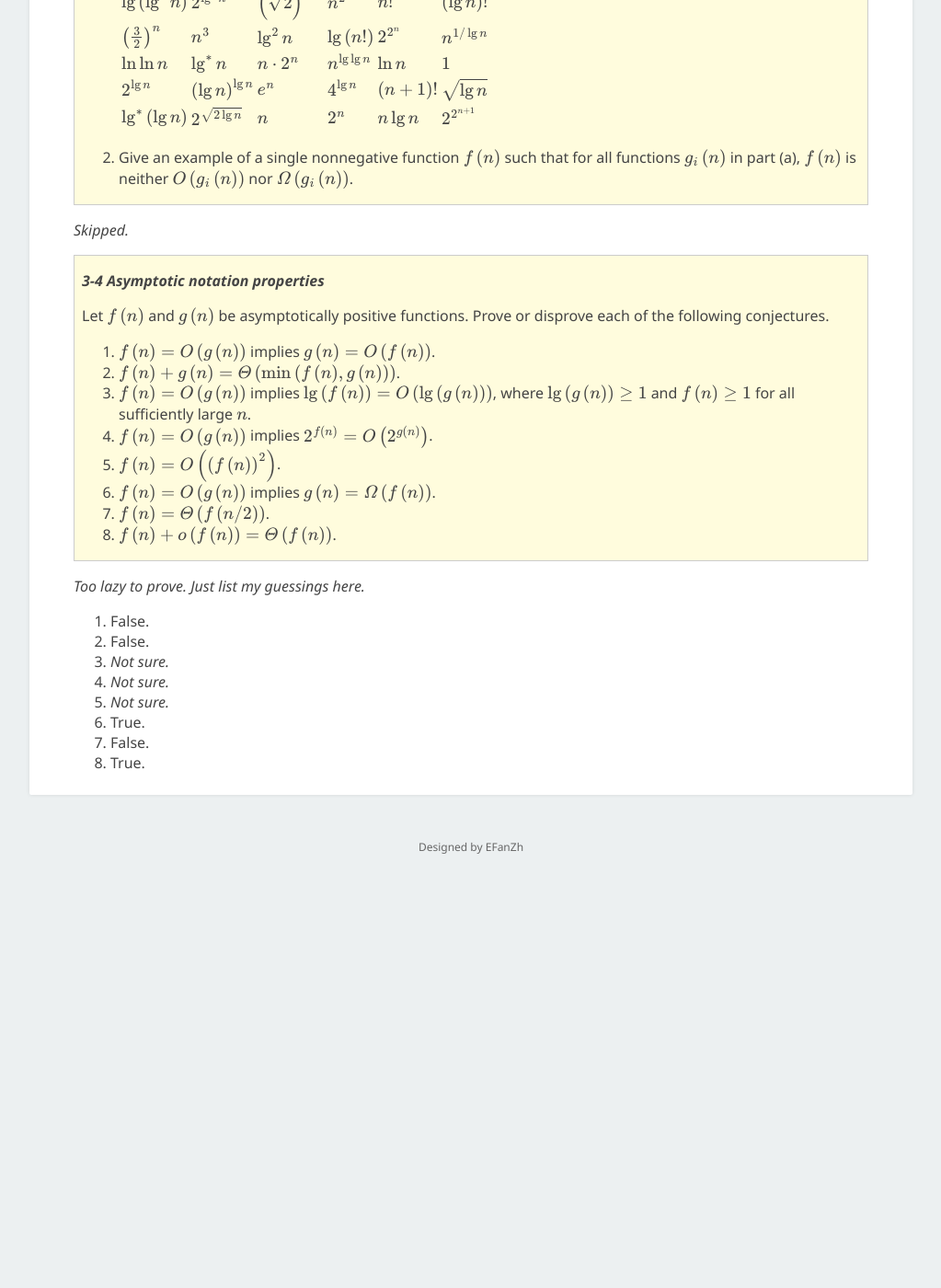
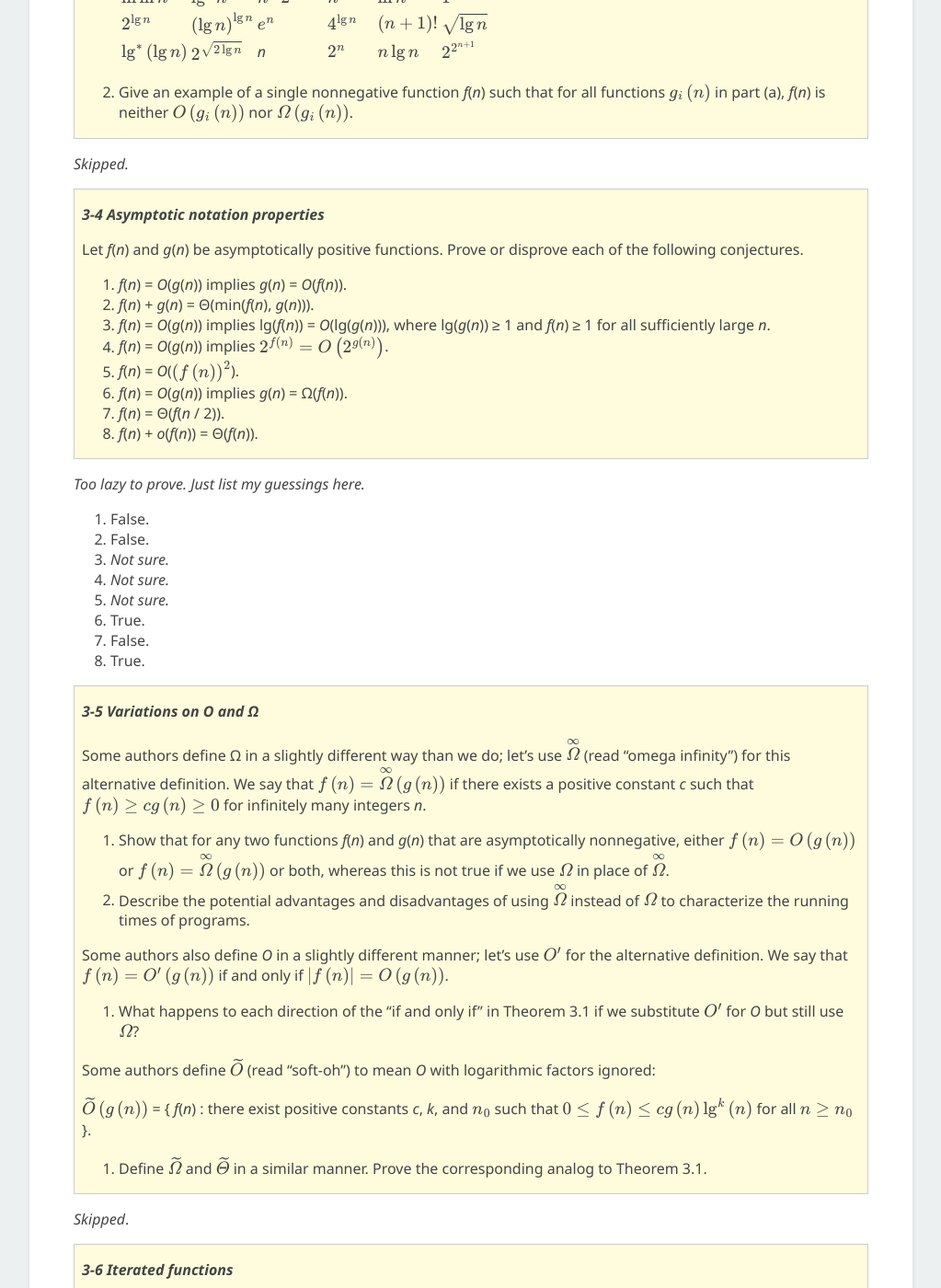
Before and after one commit to EFanZh/efanzh.github.io, a Jekyll site: the page built from _posts/2018-10-05-introduction-to-algorithms-exercises.md, in a window 1280 px wide and 1400 px high, scrolled down 20029 px. Shown: the whole window at 92% size, without its empty margins (128-1151 px from the left). Built offline with Jekyll 4.4.1, drawn with Linux system fonts in a browser that asks for light colours; formulas are drawn with MathJax 3; before the commit the page ends 21006 px from its top, so only the background shows below that; some of the changed text lies outside the part shown.

Commit message:
Add some answers for CLRS problem 3-6

```diff
--- a/_posts/2018-10-05-introduction-to-algorithms-exercises.md
+++ b/_posts/2018-10-05-introduction-to-algorithms-exercises.md
@@ -57,37 +57,37 @@
 
 > ***1.2-2***
 >
-> Suppose we are comparing implementations of insertion sort and merge sort on the same machine. For inputs of size $n$,
-> insertion sort runs in $8 n^2$ steps, while merge sort runs in $64 n \lg n$ steps. For which values of $n$ does
+> Suppose we are comparing implementations of insertion sort and merge sort on the same machine. For inputs of size *n*,
+> insertion sort runs in $8 n^2$ steps, while merge sort runs in 64 *n* lg *n* steps. For which values of *n* does
 > insertion sort beat merge sort?
 
-We can solve $8 n^2 < 64 n \lg n$ for $n$. Assume $n ≥ 0$, we get $n < 8 \lg n$. With the help of
+We can solve $8 n^2 < 64 n \lg n$ for *n*. Assume *n* ≥ 0, we get *n* < 8 lg *n*. With the help of
 [Wolfram Alpha](https://www.wolframalpha.com/input/?i=Reduce%5Bn+%3C+8+Log%5B2,+n%5D,+n%5D), we know that
-$1.1 < n < 43.5593$. So for $n ∈ \left[2, 43\right]$, insertion sort beats merge sort.
+1.1 < *n* < 43.5593. So for *n* ∈ [2, 43], insertion sort beats merge sort.
 
 > ***1.2-3***
 >
-> What is the smallest value of $n$ such that an algorithm whose running time is $100 n^2$ runs faster than an algorithm
+> What is the smallest value of *n* such that an algorithm whose running time is $100 n^2$ runs faster than an algorithm
 > whose running time is $2^n$ on the same machine?
 
-Solve $100 n^2 < 2^n$ for $n$
+Solve $100 n^2 < 2^n$ for *n*
 (using [Wolfram Alpha](https://www.wolframalpha.com/input/?i=Reduce%5B100+n+%5E+2+%3C+2+%5E+n,+n%5D)), we get
-$-0.096704 < n < 0.103658$ or $n > 14.3247$, so the smallest value of $n$ is $0$.
+-0.096704 < *n* < 0.103658 or *n* > 14.3247, so the smallest value of *n* is 0.
 
-Question: Should I only consider positive integer values for $n$?
+Question: Should I only consider positive integer values for *n*?
 
 #### 1.X Problems
 
 > ***1-1 Comparison of running times***
 >
-> For each function $f\left(n\right)$ and time $t$ in the following table, determine the largest size $n$ of a problem
-> that can be solved in time $t$, assuming that the algorithm to solve the problem takes $f\left(n\right)$ microseconds.
+> For each function *f*(*n*) and time *t* in the following table, determine the largest size *n* of a problem
+> that can be solved in time *t*, assuming that the algorithm to solve the problem takes *f*(*n*) microseconds.
 >
 > |            | 1 second | 1 minute | 1 hour | 1 day | 1 month | 1 year | 1 century |
 > | ---------- | -------- | -------- | ------ | ----- | ------- | ------ | --------- |
 > | $\lg n$    |          |          |        |       |         |        |           |
 > | $\sqrt{n}$ |          |          |        |       |         |        |           |
-> | $n$        |          |          |        |       |         |        |           |
+> | *n*        |          |          |        |       |         |        |           |
 > | $n \lg n$  |          |          |        |       |         |        |           |
 > | $n^2$      |          |          |        |       |         |        |           |
 > | $n^3$      |          |          |        |       |         |        |           |
@@ -268,11 +268,11 @@
 >
 > Consider the ***searching problem***:
 >
-> **Input**: A sequence of $n$ numbers $A = ⟨a_1, a_2, …, a_n⟩$ and a value $v$.
+> **Input**: A sequence of *n* numbers $A = ⟨a_1, a_2, …, a_n⟩$ and a value *v*.
 >
-> **Output**: An index $i$ such that $v = A[i]$ or the special value *nil* if $v$ does not appear in $A$.
+> **Output**: An index *i* such that $v = A[i]$ or the special value *nil* if *v* does not appear in *A*.
 >
-> Write pseudocode for ***linear search***, which scans through the sequence, looking for $v$. Using a loop invariant,
+> Write pseudocode for ***linear search***, which scans through the sequence, looking for *v*. Using a loop invariant,
 > prove that your algorithm is correct. Make sure that your loop invariant fulfills the three necessary properties.
 
 *Linear-Search*(*A*, *v*)
@@ -377,7 +377,7 @@
 
 > ***2.3-3***
 >
-> Use mathematical induction to show that when $n$ is an exact power of 2, the solution of the recurrence
+> Use mathematical induction to show that when *n* is an exact power of 2, the solution of the recurrence
 >
 > $T\left(n\right) = \begin{cases}
 > 2                         &\text{if } n = 2 \\\\
@@ -472,20 +472,20 @@
 > worst-case time, the constant factors in insertion sort can make it faster in practice for small problem sizes on many
 > machines. Thus, it makes sense to ***coarsen*** the leaves of the recursion by using insertion sort within merge sort
 > when subproblems become sufficiently small. Consider a modification to merge sort in which $n / k$ sublists of length
-> $k$ are sorted using insertion sort and then merged using the standard merging mechanism, where $k$ is a value to be
+> *k* are sorted using insertion sort and then merged using the standard merging mechanism, where *k* is a value to be
 > determined.
 >
-> 1. Show that insertion sort can sort the $n / k$ sublists, each of length $k$, in $Θ\left(n k\right)$ worst-case
+> 1. Show that insertion sort can sort the $n / k$ sublists, each of length *k*, in $Θ\left(n k\right)$ worst-case
 >    time.
 > 2. Show how to merge the sublists in $Θ\left(n \lg \left(n / k\right)\right)$ worst-case time.
 > 3. Given that the modified algorithm runs in $Θ\left(n k + n \lg \left(n / k\right)\right)$ worst-case time, what is
->    the largest value of $k$ as a function of $n$ for which the modified algorithm has the same running time as
+>    the largest value of *k* as a function of *n* for which the modified algorithm has the same running time as
 >    standard merge sort, in terms of $Θ$-notation?
-> 4. How should we choose $k$ in practice?
+> 4. How should we choose *k* in practice?
 
-1. Sort a sublist of length $k$ takes $k^2$ time, so sorting $n / k$ sublists takes
+1. Sort a sublist of length *k* takes $k^2$ time, so sorting $n / k$ sublists takes
    $\left(n / k\right) Θ\left(k^2\right) = Θ\left(\left(n / k\right) k^2\right) = Θ\left(n k\right)$ time.
-2. Assume merging $n$ sublists takes $T(n)$ time, we have $T\left(n\right) = 2 T\left(n\right) + c_1 n$, if $n > 1$.
+2. Assume merging *n* sublists takes $T(n)$ time, we have $T\left(n\right) = 2 T\left(n\right) + c_1 n$, if $n > 1$.
    Also, $T\left(n\right) = c_2$, if $n = 1$. Notice this is the same as equation 2.1 and 2.2. So we have
    $T\left(n\right) = Θ\left(n \lg n\right)$. So merging $n / k$ sublists takes
    $T\left(n / k\right) = Θ\left(\left(n / k\right) \lg \left(n / k\right)\right) = Θ\left(n \lg \left(n / k\right)\right)$.
@@ -566,7 +566,7 @@
 > &=a_0 + x\left(a_1 + x\left(a_2 + … + x\left(a_{n - 1} + x a_n\right) …\right)\right),
 > \end{aligned}$
 >
-> given the coefficients $a_0$, $a_1$, …, $a_n$ and a value for $x$:
+> given the coefficients $a_0$, $a_1$, …, $a_n$ and a value for *x*:
 >
 > 1. *y* = 0
 > 2. **for** *i* = *n* **downto** 0
@@ -632,7 +632,7 @@
 2. The array ⟨*n*, …, 2, 1⟩ has the most inversions. It has *n* × (*n* - 1) / 2 inversions.
 3. Let *k* be the inversion of an array, the the running time of insertion sort on it is Θ(*k*).
 
-   Let $k_i$ be the numbers of inversions whose second element is $i$. The total sorting time is
+   Let $k_i$ be the numbers of inversions whose second element is *i*. The total sorting time is
    $\sum_{i = 1}^n\left(c_1 k_i + c_2\right) = c_1 k + c_2 n = Θ\left(k\right)$.
 4. See
    [here](https://github.com/EFanZh/Introduction-to-Algorithms/blob/master/src/section_2_3_designing_algorithms/problems.rs).
@@ -680,7 +680,7 @@
 ⇔ ${c_1}^{1 / b} n - n ≤ a ≤ {c_2}^{1 / b} n - n$\
 ⇔ $\left({c_1}^{1 / b} - 1\right) n ≤ a ≤ \left({c_2}^{1 / b} - 1\right) n$
 
-We need $n$ to be greater than some $n_0$, so we should have ${c_1}^{1 / b} - 1 < 0$, and ${c_2}^{1 / b} - 1 > 0$, then
+We need *n* to be greater than some $n_0$, so we should have ${c_1}^{1 / b} - 1 < 0$, and ${c_2}^{1 / b} - 1 > 0$, then
 we have $n ≥ \frac{a}{ {c_1}^{1 / b} - 1}$, and $n ≥ \frac{a}{ {c_1}^{1 / b} - 1}$, i.e.
 $n ≥ \max\left(\frac{a}{ {c_1}^{1 / b} - 1}, \frac{a}{ {c_2}^{1 / b} - 1}\right)$.
 Let $c_1 = \left(\frac{1}{2}\right)^b$, $c_2 = 2^b$, we have $n ≥ \max\left(-2 a, a\right)$. So $n_0$ can be
@@ -802,11 +802,11 @@
 
 Proving *n*! = *ω*($2^n$):
 
-$\lim_{n → ∞}\frac{2^n}{n!} = \lim_{n → ∞}\frac{2 × 2 × 2 × 2 × 2 × … × 2}{1 × 2 × 3 × 4 × 5 × … × n} = \lim_{n → ∞}\left(\frac{2}{1} × \frac{2}{2} × \frac{2}{3} × \frac{2}{4} × \frac{2}{5} × … × \frac{2}{m}\right) ≤ \lim_{n → ∞}\left(\frac{2}{1} × \frac{2}{2} × \left(\frac{2}{3}\right)^{n - 2}\right) = 2 \lim_{n → ∞}\left(\left(\frac{2}{3}\right)^{n - 2}\right) = 0$.
+$\lim_{n → ∞}\frac{2^n}{n!} = \lim_{n → ∞}\frac{2 × 2 × 2 × 2 × 2 × … × 2}{1 × 2 × 3 × 4 × 5 × … × n} = \lim_{n → ∞}\left(\frac{2}{1} × \frac{2}{2} × \frac{2}{3} × \frac{2}{4} × \frac{2}{5} × … × \frac{2}{n}\right) = 2 \lim_{n → ∞}\left(\frac{2}{3} × \frac{2}{4} × \frac{2}{5} × … × \frac{2}{n}\right) ≤ 2 \lim_{n → ∞}\left(\frac{2}{n}\right) = 0$.
 
 Proving *n*! = *o*($n^n$):
 
-$\lim_{n → ∞}\frac{n!}{n^n} = \lim_{n → ∞}\frac{\sqrt{2 π n} \left(\frac{n}{e}\right)^n e^{α_n}}{n^n} = \lim_{n → ∞}\left(\sqrt{2 π n} \left(e^{α_n - n}\right)\right) = \sqrt{2 π} \lim_{n → ∞}\left(\sqrt{n} \left(e^{α_n - n}\right)\right) = \sqrt{2 π} \lim_{n → ∞}\left(\sqrt{n} \left(e^{-n}\right)\right) = \sqrt{2 π} \lim_{n → ∞}\frac{\sqrt{n}}{e^n}$. Since $\sqrt{n} = o(e^n)$, $\lim_{n → ∞}\frac{\sqrt{n}}{e^n} = 0$, so $\lim_{n → ∞}\frac{n!}{n^n} = \sqrt{2 π} \lim_{n → ∞}\frac{\sqrt{n}}{e^n} = 0$.
+$\lim_{n → ∞}\frac{n!}{n^n} = \lim_{n → ∞}\frac{1 × 2 × 3 × 4 × 5 × … × n}{n × n × n × n × n × … × n} = \lim_{n → ∞}\left(\frac{1}{n} × \frac{2}{n} × \frac{3}{n} × \frac{4}{n} × \frac{5}{n} × … × \frac{n}{n}\right) ≤ \lim_{n → ∞}\left(\frac{1}{n}\right) = 0$.
 
 > ***3.2-4*** ★
 >
@@ -867,14 +867,14 @@
 >
 > $p(n) = \displaystyle\sum_{i=0}^d a_i n^i$,
 >
-> where $a_d > 0$, be a degree-$d$ polynomial in $n$, and let $k$ be a constant. Use the definitions of the asymptotic
+> where $a_d > 0$, be a degree-*d* polynomial in *n*, and let *k* be a constant. Use the definitions of the asymptotic
 > notations to prove the following properties.
 >
-> 1. If $k ≥ d$, then $p\left(n\right) = O\left(n^k\right)$.
-> 2. If $k ≤ d$, then $p\left(n\right) = Ω\left(n^k\right)$.
-> 3. If $k = d$, then $p\left(n\right) = Θ\left(n^k\right)$.
-> 4. If $k > d$, then $p\left(n\right) = o\left(n^k\right)$.
-> 5. If $k < d$, then $p\left(n\right) = ω\left(n^k\right)$.
+> 1. If *k* ≥ *d*, then *p*(*n*) = O($n^k$).
+> 2. If *k* ≤ *d*, then *p*(*n*) = Ω($n^k$).
+> 3. If *k* = *d*, then *p*(*n*) = Θ($n^k$).
+> 4. If *k* > *d*, then *p*(*n*) = o($n^k$).
+> 5. If *k* < *d*, then *p*(*n*) = ω($n^k$).
 
 *Skipped.*
 
@@ -906,7 +906,7 @@
 >
 > 1. Rank the following functions by order of growth; that is, find an arrangement $g_1$, $g_2$, …, $g_{30}$ of the
 >    functions satisfying $g_1 = Ω\left(g_2\right)$, $g_2 = Ω\left(g_3\right)$, …, $g_{29} = Ω\left(g_{30}\right)$.
->    Partition your list into equivalence classes such that functions $f\left(n\right)$ and $g\left(n\right)$ are in the
+>    Partition your list into equivalence classes such that functions *f*(*n*) and *g*(*n*) are in the
 >    same class if and only if $f\left(n\right) = Θ\left(g\left(n\right)\right)$.
 >
 >    |                              |                              |                                 |                      |                       |                       |
@@ -915,27 +915,26 @@
 >    | $\left(\frac{3}{2}\right)^n$ | $n^3$                        | $\lg^2 n$                       | $\lg\left(n!\right)$ | $2^{2^n}$             | $n^{1 / \lg n}$       |
 >    | $\ln \ln n$                  | $\lg^* n$                    | $n ⋅ 2^n$                       | $n^{\lg \lg n}$      | $\ln n$               | $1$                   |
 >    | $2^{\lg n}$                  | $\left(\lg n\right)^{\lg n}$ | $e^n$                           | $4^{\lg n}$          | $\left(n + 1\right)!$ | $\sqrt{\lg n}$        |
->    | $\lg^*\left(\lg n\right)$    | $2^{\sqrt{2 \lg n}}$         | $n$                             | $2^n$                | $n \lg n$             | $2^{2^{n + 1}}$       |
-> 2. Give an example of a single nonnegative function $f\left(n\right)$ such that for all functions $g_i\left(n\right)$
->    in part (a), $f\left(n\right)$ is neither $O\left(g_i\left(n\right)\right)$ nor $Ω\left(g_i\left(n\right)\right)$.
+>    | $\lg^*\left(\lg n\right)$    | $2^{\sqrt{2 \lg n}}$         | *n*                             | $2^n$                | $n \lg n$             | $2^{2^{n + 1}}$       |
+> 2. Give an example of a single nonnegative function *f*(*n*) such that for all functions $g_i\left(n\right)$
+>    in part (a), *f*(*n*) is neither $O\left(g_i\left(n\right)\right)$ nor $Ω\left(g_i\left(n\right)\right)$.
 
 *Skipped.*
 
 > ***3-4 Asymptotic notation properties***
 >
-> Let $f\left(n\right)$ and $g\left(n\right)$ be asymptotically positive functions. Prove or disprove each of the
+> Let *f*(*n*) and *g*(*n*) be asymptotically positive functions. Prove or disprove each of the
 > following conjectures.
 >
-> 1. $f\left(n\right) = O\left(g\left(n\right)\right)$ implies $g\left(n\right) = O\left(f\left(n\right)\right)$.
-> 2. $f\left(n\right) + g\left(n\right) = Θ\left(\min\left(f\left(n\right), g\left(n\right)\right)\right)$.
-> 3. $f\left(n\right) = O\left(g\left(n\right)\right)$ implies
->    $\lg\left(f\left(n\right)\right) = O\left(\lg\left(g\left(n\right)\right)\right)$, where
->    $\lg\left(g\left(n\right)\right) ≥ 1$ and $f\left(n\right) ≥ 1$ for all sufficiently large $n$.
-> 4. $f\left(n\right) = O\left(g\left(n\right)\right)$ implies $2^{f\left(n\right)} = O\left(2^{g\left(n\right)}\right)$.
-> 5. $f\left(n\right) = O\left(\left(f\left(n\right)\right)^2\right)$.
-> 6. $f\left(n\right) = O\left(g\left(n\right)\right)$ implies $g\left(n\right) = Ω\left(f\left(n\right)\right)$.
-> 7. $f\left(n\right) = Θ\left(f\left(n / 2\right)\right)$.
-> 8. $f\left(n\right) + o\left(f\left(n\right)\right) = Θ\left(f\left(n\right)\right)$.
+> 1. *f*(*n*) = *O*(*g*(*n*)) implies *g*(*n*) = *O*(*f*(*n*)).
+> 2. *f*(*n*) + *g*(*n*) = Θ(min(*f*(*n*), *g*(*n*))).
+> 3. *f*(*n*) = *O*(*g*(*n*)) implies lg(*f*(*n*)) = *O*(lg(*g*(*n*))), where lg(*g*(*n*)) ≥ 1 and *f*(*n*) ≥ 1 for all
+>    sufficiently large *n*.
+> 4. *f*(*n*) = *O*(*g*(*n*)) implies $2^{f\left(n\right)} = O\left(2^{g\left(n\right)}\right)$.
+> 5. *f*(*n*) = *O*($\left(f\left(n\right)\right)^2$).
+> 6. *f*(*n*) = *O*(*g*(*n*)) implies *g*(*n*) = Ω(*f*(*n*)).
+> 7. *f*(*n*) = Θ(*f*(*n* / 2)).
+> 8. *f*(*n*) + *o*(*f*(*n*)) = Θ(*f*(*n*)).
 
 *Too lazy to prove. Just list my guessings here.*
 
@@ -947,3 +946,56 @@
 6. True.
 7. False.
 8. True.
+
+> ***3-5 Variations on O and Ω***
+>
+> Some authors define Ω in a slightly different way than we do; let’s use $\overset{∞}{Ω}$ (read “omega infinity”) for
+> this alternative definition. We say that $f\left(n\right) = \overset{∞}{Ω}\left(g\left(n\right)\right)$ if there
+> exists a positive constant *c* such that $f\left(n\right) ≥ c g\left(n\right) ≥ 0$ for infinitely many integers *n*.
+>
+> 1. Show that for any two functions *f*(*n*) and *g*(*n*) that are asymptotically nonnegative, either
+>    $f \left(n\right) = O\left(g\left(n\right)\right)$ or
+>    $f\left(n\right) = \overset{∞}{Ω}\left(g\left(n\right)\right)$ or both, whereas this is not true if we use $Ω$ in
+>    place of $\overset{∞}{Ω}$.
+> 2. Describe the potential advantages and disadvantages of using $\overset{∞}{Ω}$ instead of $Ω$ to characterize the
+>    running times of programs.
+>
+> Some authors also define *O* in a slightly different manner; let’s use $O'$ for the alternative definition. We say
+> that $f\left(n\right) = O'\left(g\left(n\right)\right)$ if and only if
+> $\left|f\left(n\right)\right| = O\left(g\left(n\right)\right)$.
+>
+> 1. What happens to each direction of the “if and only if” in Theorem 3.1 if we substitute $O'$ for *O* but still use
+>    $Ω$?
+>
+> Some authors define $\widetilde{O}$ (read “soft-oh”) to mean *O* with logarithmic factors ignored:
+>
+> $\widetilde{O}\left(g\left(n\right)\right)$ = { *f*(*n*) : there exist positive constants *c*, *k*, and $n_0$
+> such that $0 ≤ f \left(n\right) ≤ c g\left(n\right) \lg^k\left(n\right)$ for all $n ≥ n_0$ }.
+>
+> 1. Define $\widetilde{Ω}$ and $\widetilde{Θ}$ in a similar manner. Prove the corresponding analog to Theorem 3.1.
+
+*Skipped*.
+
+> ***3-6 Iterated functions***
+>
+> We can apply the iteration operator $^\ast$ used in the $\lg^\ast$ function to any monotonically increasing function
+> *f*(*n*) over the reals. For a given constant $c ∈ ℝ$, we define the iterated function $f_c^*$ by
+>
+> $f_c^*\left(n\right) = \min \lbrace i ≥ 0 : f^{\left(i\right)}\left(n\right) ≤ c \rbrace$,
+>
+> which need not be well defined in all cases. In other words, the quantity $f_c^*\left(n\right)$ is the number of
+> iterated applications of the function *f* required to reduce its argument down to *c* or less.
+>
+> For each of the following functions *f*(*n*) and constants *c*, give as tight a bound as possible on
+> $f_c^*\left(n\right)$.
+
+|          | *f*(*n*)          | *c* | $f_c^*\left(n\right)$ |
+| -------- | ------------------| --- | --------------------- |
+| ***a***. | *n* - 1           | 0   | ⌈*n*⌉                 |
+| ***b***. | lg *n*            | 1   | *Don’t know*          |
+| ***c***. | *n* / 2           | 1   | ⌈lg *n*⌉              |
+| ***d***. | *n* / 2           | 2   | ⌈lg *n* - 1⌉          |
+| ***e***. | $\sqrt{n}$        | 2   | ⌈lg lg *n*⌉           |
+| ***f***. | $\sqrt{n}$        | 1   | ∞                     |
+| ***g***. | $n^{1 / 3}$       | 2   | ⌈$\log_3 \lg n$⌉      |
+| ***h***. | *n* / lg *n*      | 2   | *Don’t know*          |
```
